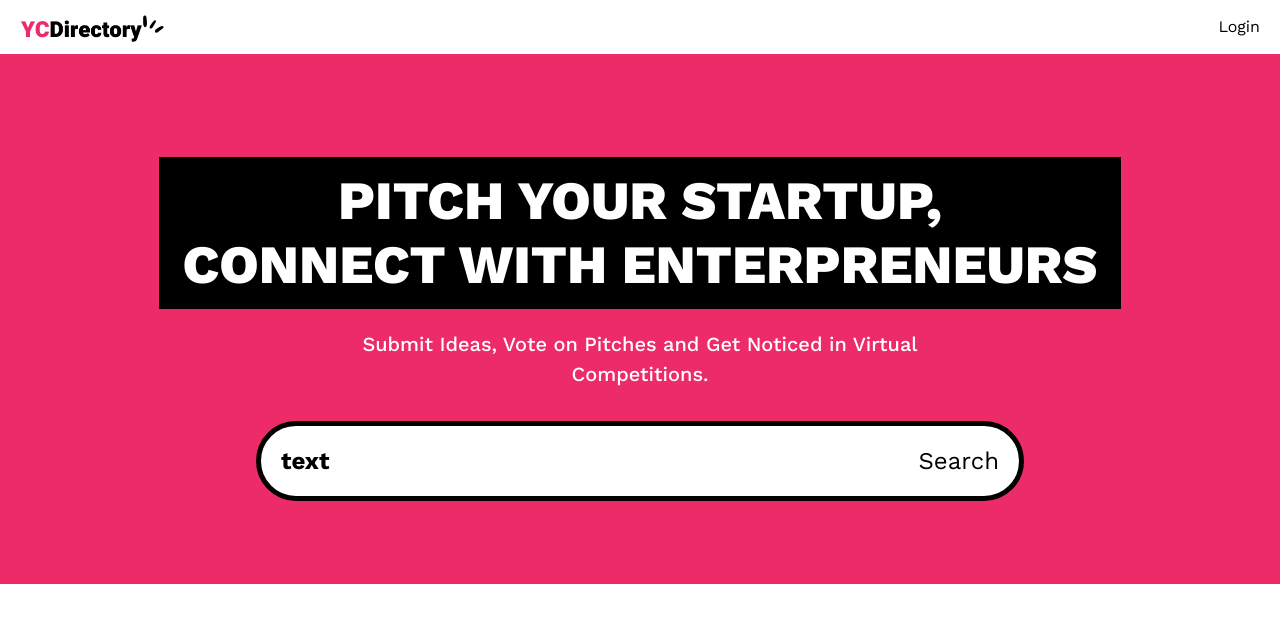
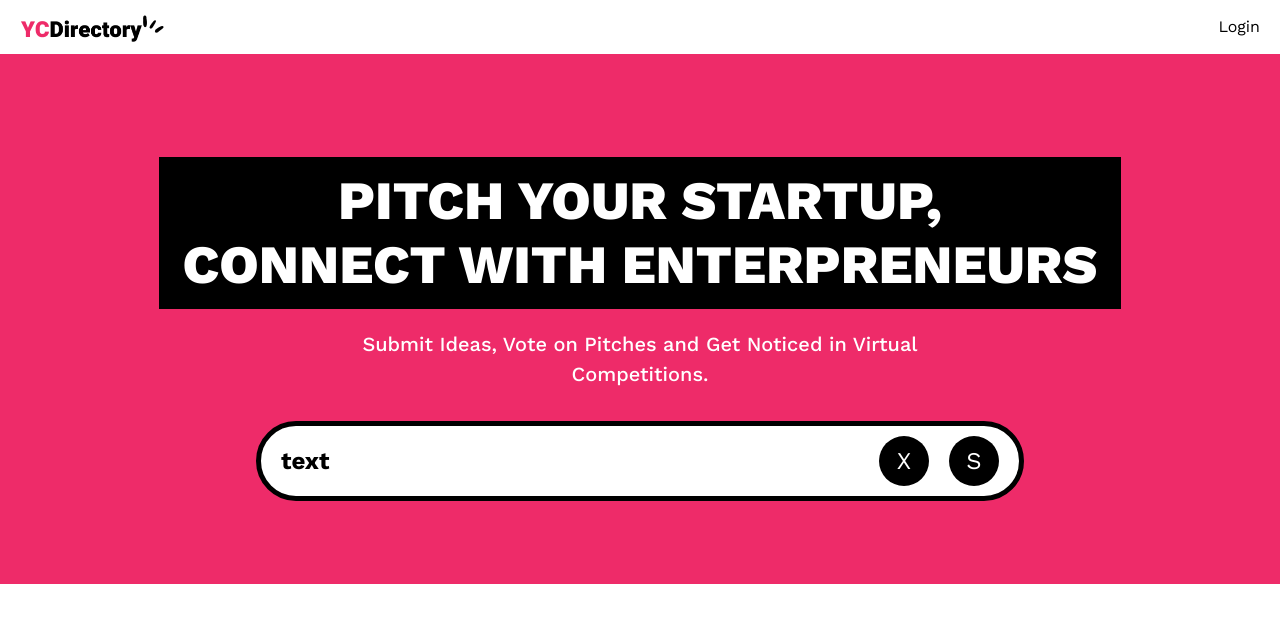
Before and after one commit to xxBRAHMOSxx/Nextjs, a Next.js app: page / in a window 1280 px wide. Shown: the top 622 px of the page. Built offline with nearby package versions, Linux system fonts and the light colour scheme; no server answers.

Commit message:
add SearchFormReset component for improved search form reset functionality

```diff
--- a/app/components/SearchForm.tsx
+++ b/app/components/SearchForm.tsx
@@ -1,24 +1,22 @@
 import React from 'react'
 import Form from 'next/form'
+import SearchFormReset from './SearchFormReset'
 
 const SearchForm = () => {
     const query = 'text'
 
-    const reset = () => {
-        console.log('reset')
-    }
+
 
   return (
     <Form action="/" scroll={false} className='search-form'>
         <input type="text" defaultValue={query} name="query" placeholder="Search for startups" className='search-input' />
 
         <div className="flax gap-2">
-            {query && (
-                <button type="reset" onClick={reset}></button>
-            )}
+            {query && <SearchFormReset />
+            }
         </div>
 
-        <button type="submit">Search</button>
+        <button type="submit" className='search-btn text-white'>S</button>
     </Form>
   )
 }
--- /dev/null
+++ b/app/components/SearchFormReset.tsx
@@ -0,0 +1,22 @@
+"use client";
+import Link from 'next/link';
+import React from 'react'
+
+const SearchFormReset = () => {
+     const reset = () => {
+            const form = document.querySelector('.search-form') as HTMLFormElement
+            if(form) {
+                form.reset()
+            }
+        }
+  return (
+    <button type="reset" onClick={reset}>
+        <Link href="/" className='search-btn text-white'>
+        X
+        </Link>
+
+    </button>
+  )
+}
+
+export default SearchFormReset
```
